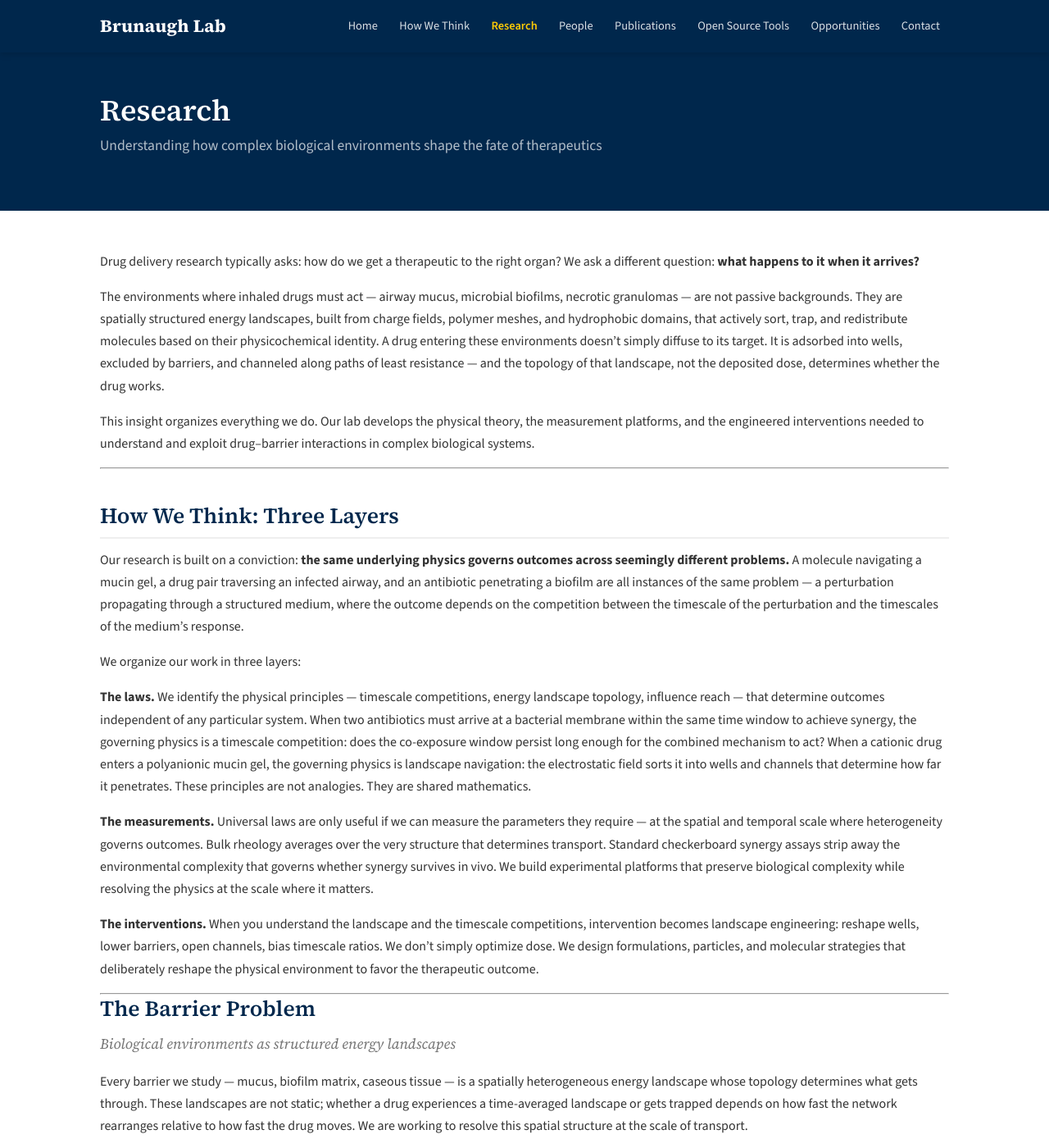
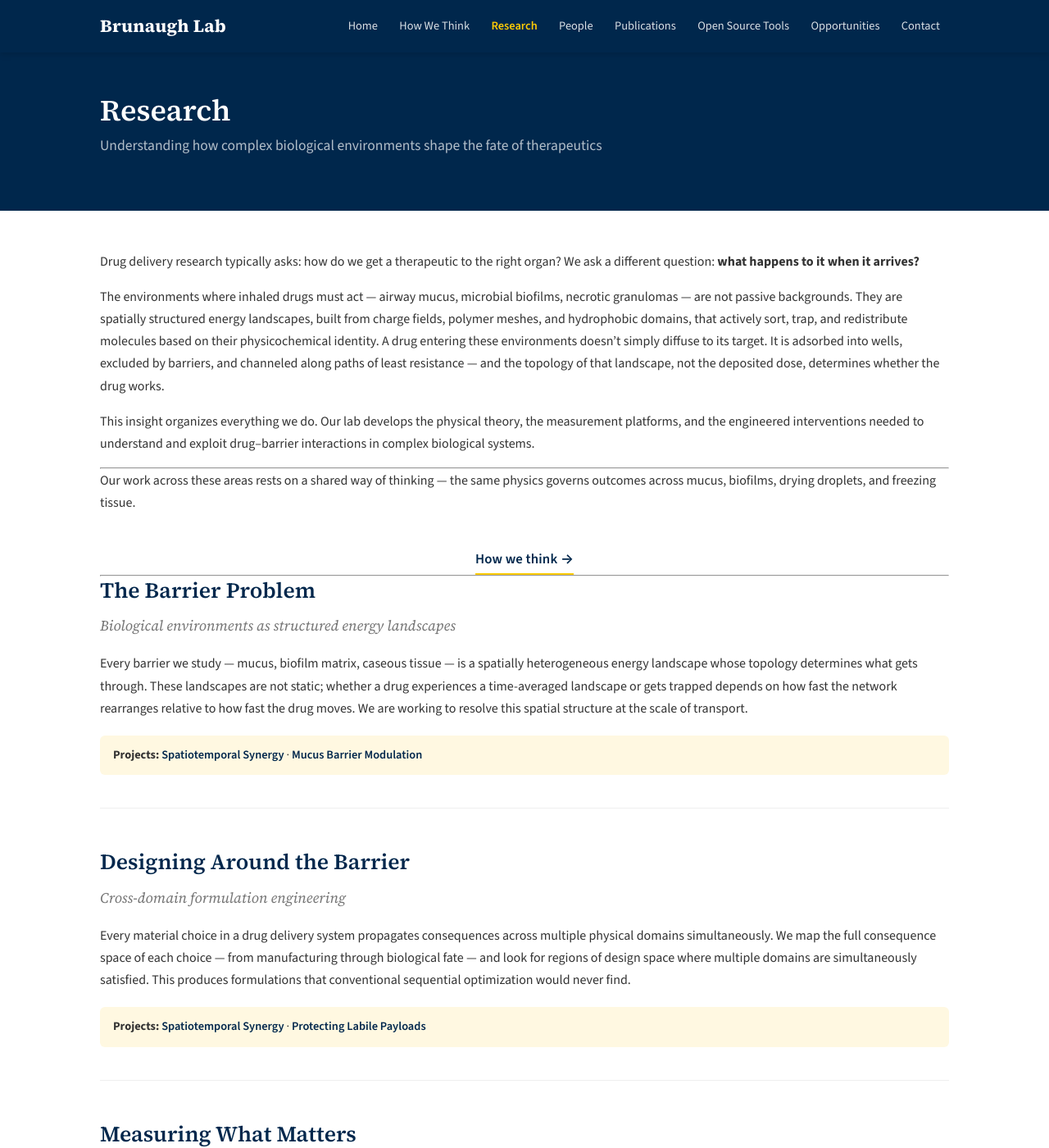
Before and after one commit to Brunaugh-Lab/Brunaugh-Lab.github.io, a Jekyll site: the page built from research.md, in a window 1280 px wide and 1400 px high. Shown: the whole window at 82% size. Built offline with Jekyll 4.4.1, drawn with Linux system fonts in a browser that asks for light colours.

Commit message:
Tier 1: Move Three Layers content to Approach page; broaden PI bio opening
Research page: removed the "How We Think: Three Layers" section (now lives
on /approach/ in expanded form). Replaced with a one-paragraph bridge
linking to the Approach page. Opening intro left tight on inhaled work —
Approach owns the broader claim, Research owns what the lab works on.
Four pillars unchanged.

PI page: replaced the bio's opening sentence with the broader-scope
framing matching the Home tagline and Approach opening. Rest of bio
unchanged.

Co-Authored-By: Claude Opus 4.7 (1M context) <noreply@anthropic.com>

```diff
--- a/research.md
+++ b/research.md
@@ -13,17 +13,9 @@ This insight organizes everything we do. Our lab develops the physical theory, t
 
 ---
 
-## How We Think: Three Layers
+Our work across these areas rests on a shared way of thinking — the same physics governs outcomes across mucus, biofilms, drying droplets, and freezing tissue.
 
-Our research is built on a conviction: **the same underlying physics governs outcomes across seemingly different problems.** A molecule navigating a mucin gel, a drug pair traversing an infected airway, and an antibiotic penetrating a biofilm are all instances of the same problem — a perturbation propagating through a structured medium, where the outcome depends on the competition between the timescale of the perturbation and the timescales of the medium's response.
-
-We organize our work in three layers:
-
-**The laws.** We identify the physical principles — timescale competitions, energy landscape topology, influence reach — that determine outcomes independent of any particular system. When two antibiotics must arrive at a bacterial membrane within the same time window to achieve synergy, the governing physics is a timescale competition: does the co-exposure window persist long enough for the combined mechanism to act? When a cationic drug enters a polyanionic mucin gel, the governing physics is landscape navigation: the electrostatic field sorts it into wells and channels that determine how far it penetrates. These principles are not analogies. They are shared mathematics.
-
-**The measurements.** Universal laws are only useful if we can measure the parameters they require — at the spatial and temporal scale where heterogeneity governs outcomes. Bulk rheology averages over the very structure that determines transport. Standard checkerboard synergy assays strip away the environmental complexity that governs whether synergy survives in vivo. We build experimental platforms that preserve biological complexity while resolving the physics at the scale where it matters.
-
-**The interventions.** When you understand the landscape and the timescale competitions, intervention becomes landscape engineering: reshape wells, lower barriers, open channels, bias timescale ratios. We don't simply optimize dose. We design formulations, particles, and molecular strategies that deliberately reshape the physical environment to favor the therapeutic outcome.
+<p class="cta-link"><a href="/approach/">How we think →</a></p>
 
 ---
 
```
Also changed, not shown: pi.md (+1 -1 lines).
